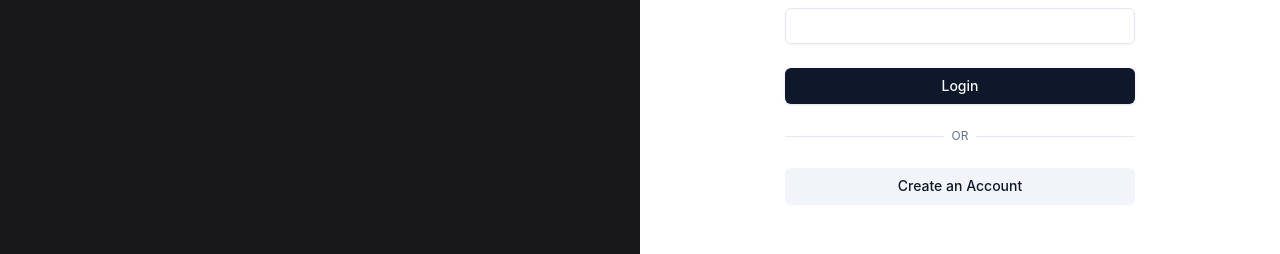
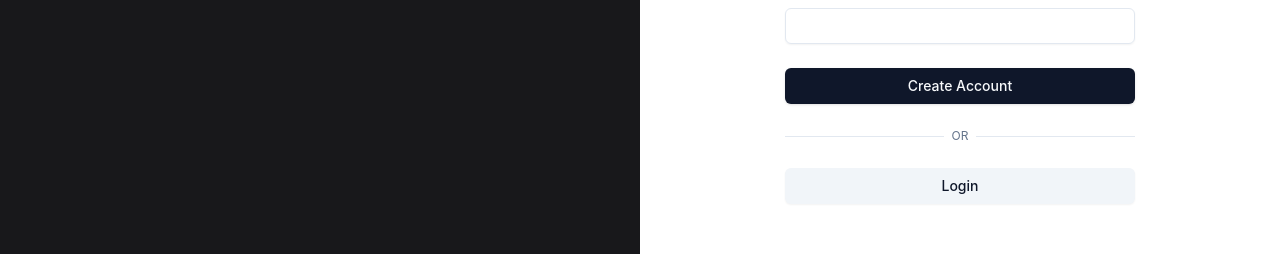
Before and after one commit to NaoRojas/journal, a React (Vite) app: page /auth/register in a window 1280 px wide. Shown: the part 429-683 px from the top of the page. Built offline with nearby package versions, Linux system fonts and the light colour scheme.

Commit message:
Refactor: Add navigation functionality to login and register buttons

```diff
--- a/src/auth/pages/LoginPage.tsx
+++ b/src/auth/pages/LoginPage.tsx
@@ -1,8 +1,10 @@
 import { Input } from '@/components/ui/input'
 import { Button } from '@/components/ui/button'
 import { AuthLayout } from '../layout/AuthLayout'
+import { useNavigate } from 'react-router'
 
 export const LoginPage = () => {
+  const navigate = useNavigate()
   return (
     <AuthLayout title="Login" subtitle="Login with your account">
       <form action="">
@@ -21,7 +23,13 @@ export const LoginPage = () => {
             <Input type="password" />
           </div>
           <div className="grid gap-2">
-            <Button>Login</Button>
+            <Button
+              onClick={() => {
+                navigate('/')
+              }}
+            >
+              Login
+            </Button>
           </div>
         </div>
       </form>
@@ -33,7 +41,14 @@ export const LoginPage = () => {
           <span className="bg-background px-2 text-muted-foreground">Or</span>
         </div>
       </div>
-      <Button variant={'secondary'}>Create an Account</Button>
+      <Button
+        variant={'secondary'}
+        onClick={() => {
+          navigate('/auth/register')
+        }}
+      >
+        Create an Account
+      </Button>
     </AuthLayout>
   )
 }
--- a/src/auth/pages/RegisterPage.tsx
+++ b/src/auth/pages/RegisterPage.tsx
@@ -1,8 +1,10 @@
 import { Input } from '@/components/ui/input'
 import { Button } from '@/components/ui/button'
 import { AuthLayout } from '../layout/AuthLayout'
+import { useNavigate } from 'react-router'
 
 export const RegisterPage = () => {
+  const navigate = useNavigate()
   return (
     <AuthLayout title="Create an Account" subtitle="Register with your email">
       <form action="">
@@ -27,7 +29,7 @@ export const RegisterPage = () => {
             <Input type="password" />
           </div>
           <div className="grid gap-2">
-            <Button>Login</Button>
+            <Button>Create Account</Button>
           </div>
         </div>
       </form>
@@ -39,7 +41,14 @@ export const RegisterPage = () => {
           <span className="bg-background px-2 text-muted-foreground">Or</span>
         </div>
       </div>
-      <Button variant={'secondary'}>Create an Account</Button>
+      <Button
+        variant={'secondary'}
+        onClick={() => {
+          navigate('/auth/login')
+        }}
+      >
+        Login
+      </Button>
     </AuthLayout>
   )
 }
```
